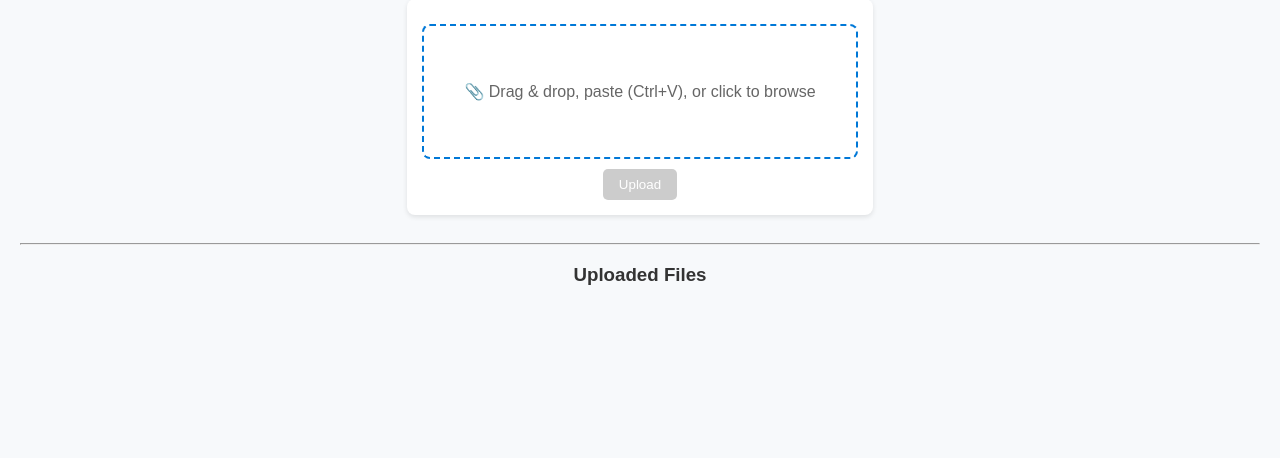
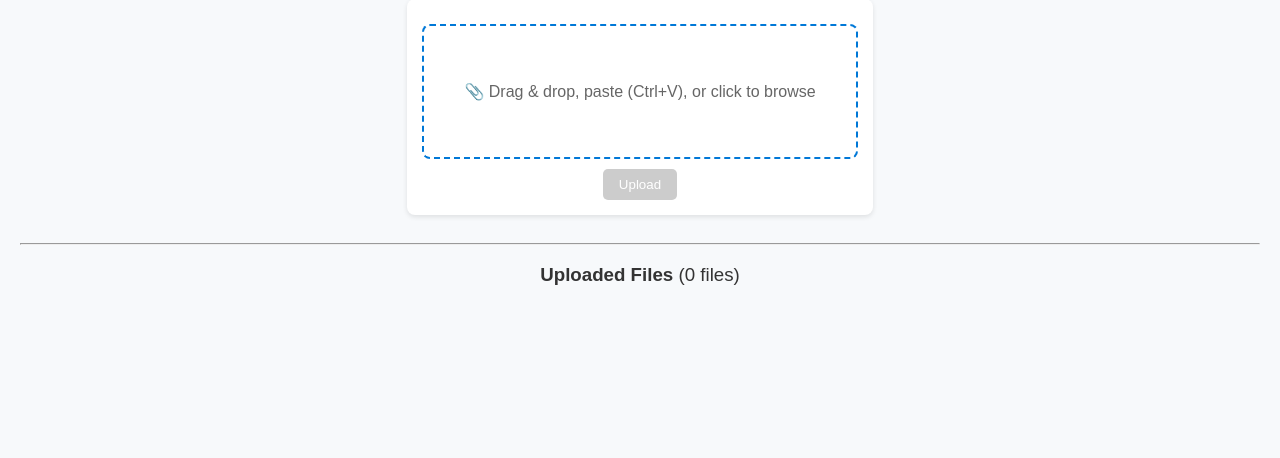
Before and after one commit to rubenyoungon/simple-fileserver-python, a Flask app: page / in a window 1280 px wide. Shown: the part 109-567 px from the top of the page. Run offline with Flask 3, Linux system fonts and the light colour scheme.

Commit message:
Display file count on the homepage and update UI to reflect the total files uploaded

```diff
--- a/app.py
+++ b/app.py
@@ -68,7 +68,9 @@ def upload():
     files_with_time.sort(key=lambda x: x[1], reverse=True)
     sorted_files = [f[0] for f in files_with_time]
 
-    return render_template("index.html", files=sorted_files, disk_space=disk_space_info)
+    file_count = len(sorted_files)
+
+    return render_template("index.html", files=sorted_files, file_count=file_count, disk_space=disk_space_info)
 
 
 @app.route("/api/disk-space")
--- a/templates/index.html
+++ b/templates/index.html
@@ -18,7 +18,7 @@
     <input type="submit" value="Upload" id="uploadBtn" disabled>
   </form>
   <hr>
-  <h3>Uploaded Files</h3>
+  <h3>Uploaded Files <span style="font-weight: normal;">({{ file_count }} files)</span></h3>
   <ul>
     {% for f in files %}
       <li>
```
